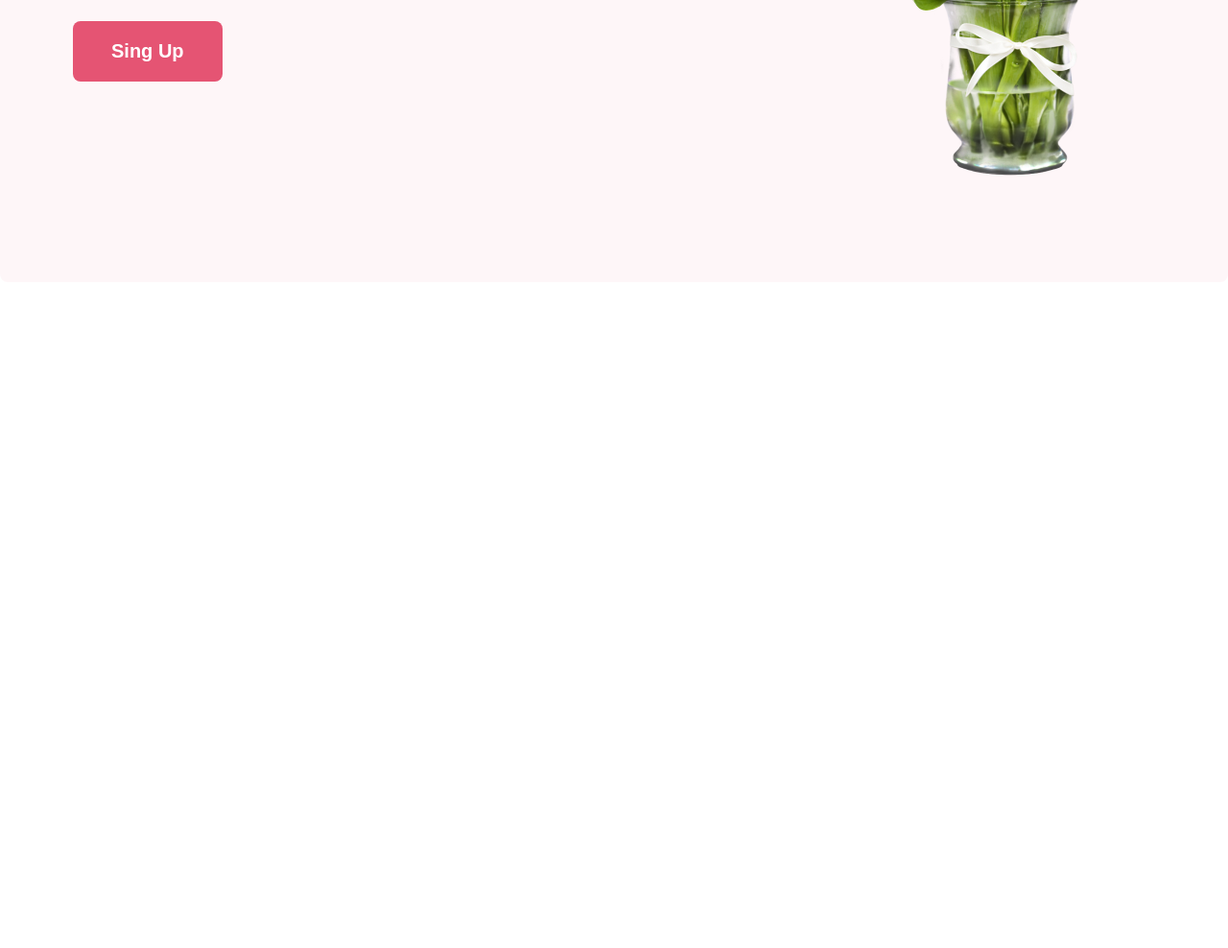
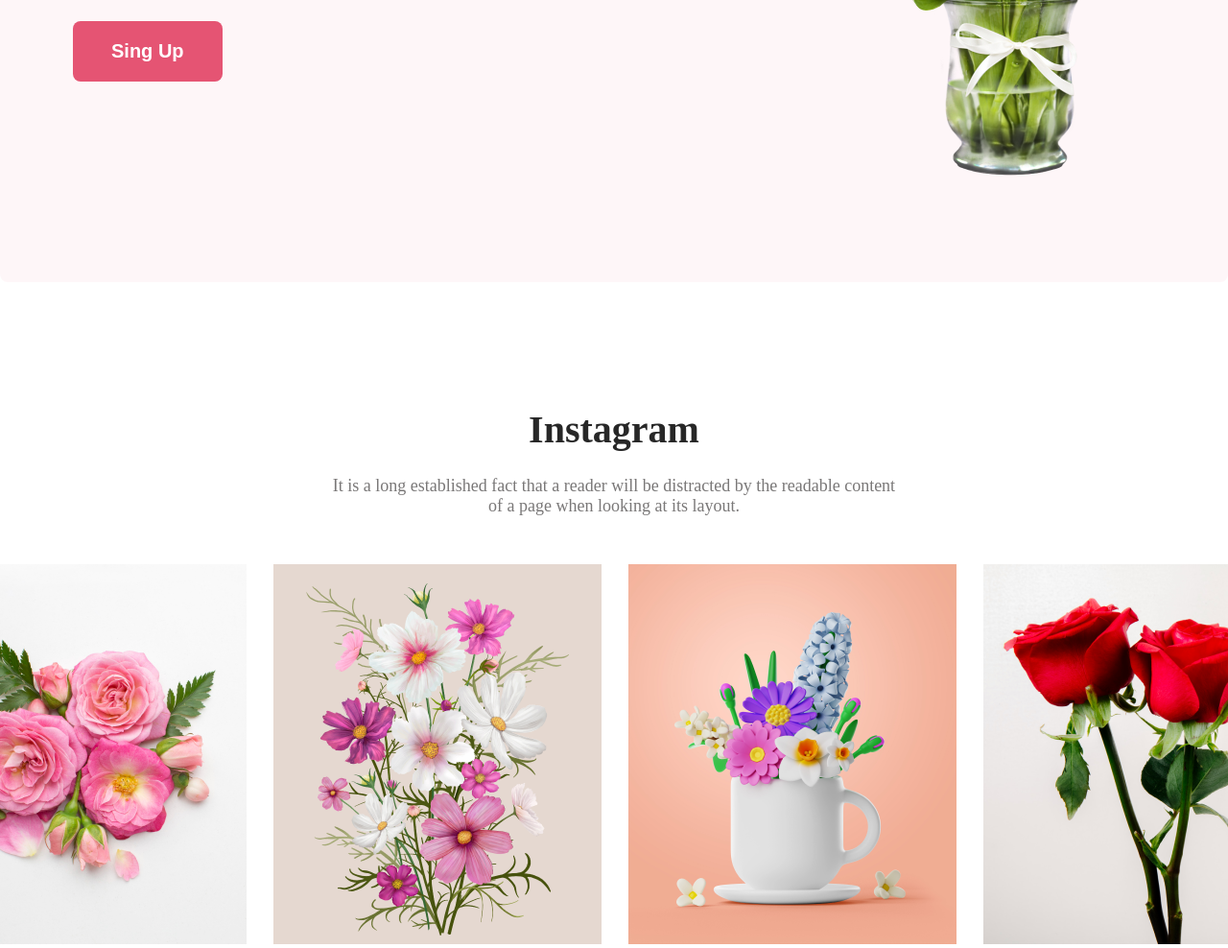
Before and after one commit to alviasad0/First-assigment, a plain HTML site: page index.html in a window 1280 px wide. Shown: the part 2137-3125 px from the top of the page at 96% size. Before the commit the page ends 2431 px from the top, so only its background shows below. Drawn offline with Linux system fonts and the light colour scheme.

Commit message:
added instagram section

```diff
--- a/index.html
+++ b/index.html
@@ -70,7 +70,26 @@
                   <img src="pngwing 8.png" alt="" class="singup-section-image">
             </div>
         </div>
-
+        <div class="instragram-section-main">
+            <div class="instragram-section-content">
+                <h1 class="instragram-section-heading">Instagram</h1>
+                <p class="instagram-section-paragraph">It is a long established fact that a reader will be distracted by the readable content of a page when looking at its layout.</p>
+            </div>
+            <div class="instragram-all-boxes">
+                <div class="instagram-box1 instagram-box">
+                    <img src="Flower 01.png" alt="">
+                </div>
+                <div class="instagram-box2 instagram-box">
+                    <img src="Rectangle 4.png" alt="">
+                </div>
+                <div class="instagram-box3 instagram-box">
+                    <img src="Rectangle 5.png" alt="">
+                </div>
+                <div class="instagram-box4 instagram-box">
+                    <img src="Rectangle 6.png" alt="">
+                </div>
+            </div>
+        </div>
 
     </main>
 
--- a/style.css
+++ b/style.css
@@ -160,3 +160,34 @@ background: rgba(229, 84, 115, 0.05);
     font-weight: 700;
     font-size: 20px;
 }
+
+/* ######################### instagram section styling ############# */
+
+.instragram-section-main{
+    margin-top: 130px;
+}
+.instragram-section-content{
+    text-align: center;
+}
+.instragram-section-heading{
+    color: #272727;
+    font-size: 40px;
+    font-weight: 800
+}
+.instagram-section-paragraph{
+    width: 600px;
+    margin: 25px auto;
+    font-weight: 400;
+    font-size: 18px;
+    color: #7a7878;
+}
+.instragram-all-boxes{
+    display: flex;
+    margin-top: 50px;
+    gap:30px;
+    justify-content: center;
+}
+.instagram-box{
+    width: 340px;
+    height: 400px;
+}
```
